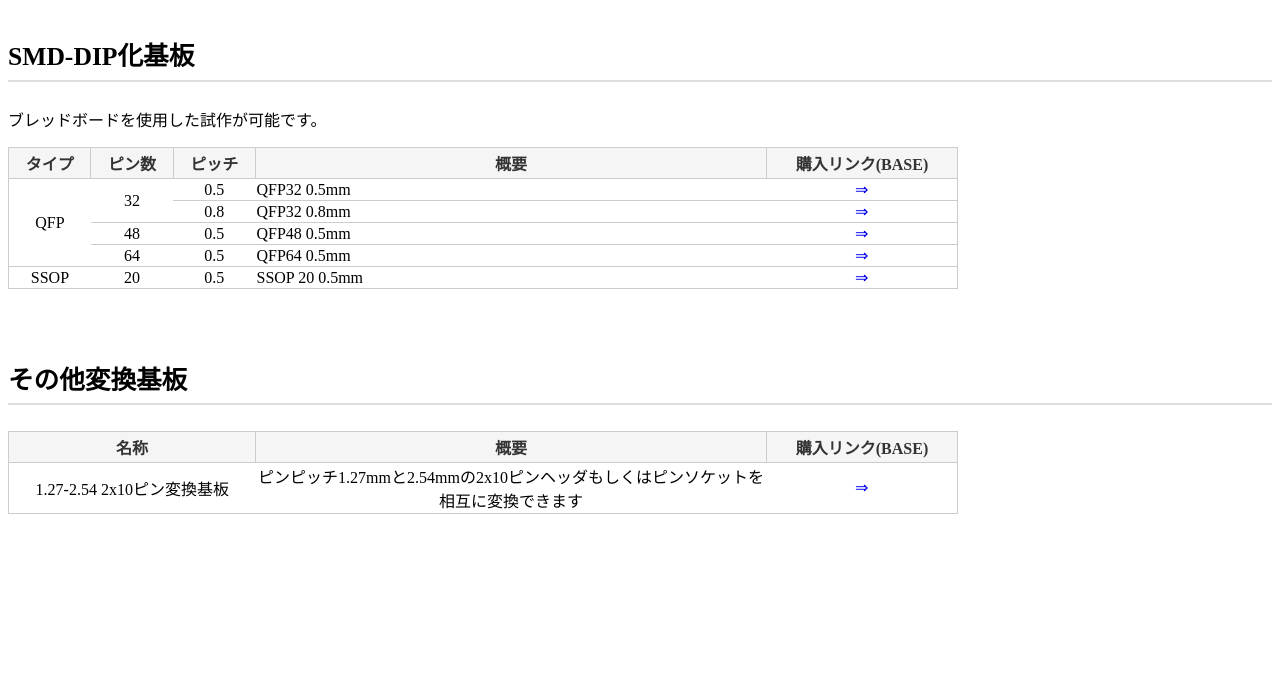
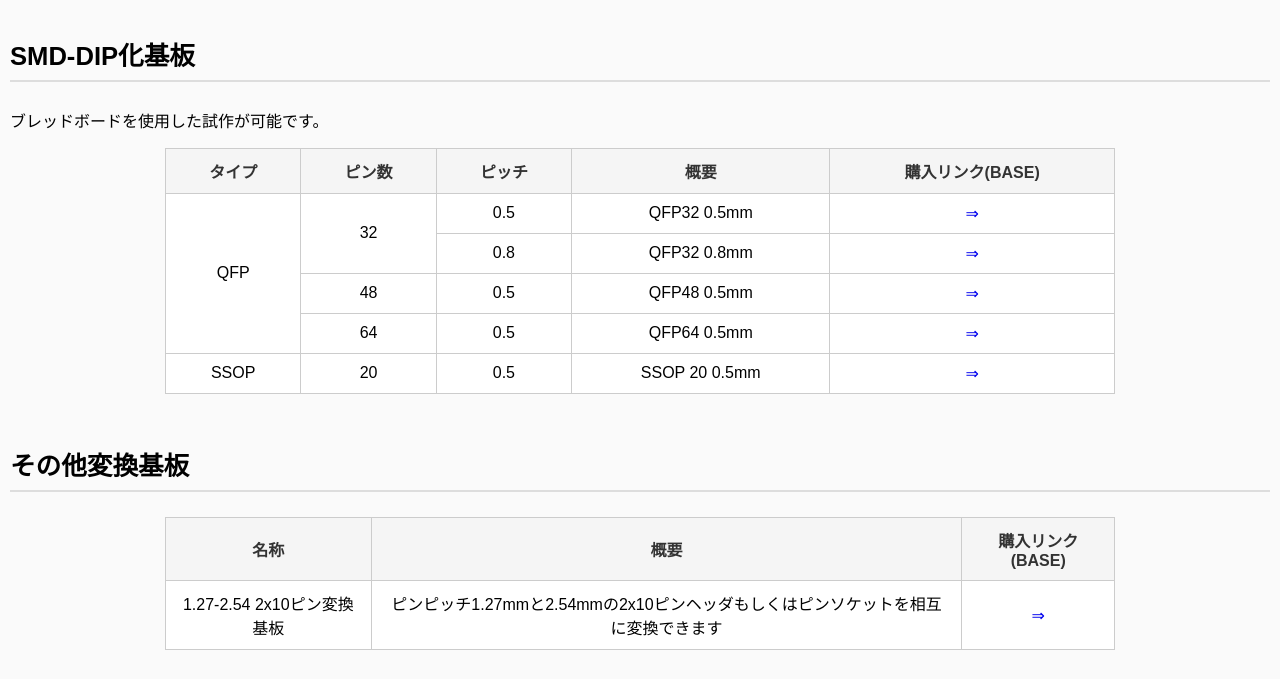
Before and after one commit to tech-para/store, a plain HTML site: page index.html in a window 1280 px wide. Shown: the part 121-800 px from the top of the page. Drawn offline with Linux system fonts and the light colour scheme.

Commit message:
Update index.html

```diff
--- a/index.html
+++ b/index.html
@@ -1,55 +1,111 @@
 <html>
+
 <head>
     <title>テクパラ | ニッチなサポート商品の提供</title>
+    <meta name="viewport" content="width=device-width, initial-scale=1">
+
     <style>
-    tr{
-        border: 1px solid #ccc;
+        body {
+            margin: 0;
+            padding: 0 10px;
+            font-family: sans-serif;
+            background: #fafafa;
         }
-table{
-    border: 1px solid #ccc;
-    border-collapse: collapse;
-    width: 950px;
-    background:#fff;
+
+        header {
             text-align: center;
+            margin: 10px 0;
         }
-table.product-list th,
-table.producdt-list td{
-    border: 1px solid #ccc;
-    padding: 10px 25px;
+
+        .site-logo {
+            max-width: 200px;
+            height: auto;
         }
-table.product-list th{
-    background: #f5f5f5;
-    font-weight:bold;
-    color: #333;
-    position: sticky;
-    top:0;
-    z-index:1;
-    padding: 3px 5px;
-}
-td.item_column2{
-    text-align: left;
-}
-a{
-    text-decoration: none;
-}
-h2{
-    font-size:1.6rem;
-    font-weight:600;
+
+        h2 {
+            font-size: 1.6rem;
+            font-weight: 600;
             border-bottom: 2px solid #ddd;
             padding-bottom: 0.3em;
-    margin-top:2em;
+            margin-top: 2em;
             margin-bottom: 1em;
         }
 
-.item_column_desc{
-    width:500px;
-}
-.item_column_purchase{
-    width:180px;
+        table {
+            border: 1px solid #ccc;
+            border-collapse: collapse;
+            width: 100%;
+            max-width: 950px;
+            margin: auto;
+            background: #fff;
+            text-align: center;
         }
 
+        table.product-list th,
+        table.product-list td {
+            border: 1px solid #ccc;
+            padding: 10px 15px;
+        }
+
+        table.product-list th {
+            background: #f5f5f5;
+            font-weight: bold;
+            color: #333;
+            position: sticky;
+            top: 0;
+            z-index: 1;
+        }
+
+        td.item_column2 {
+            text-align: left;
+        }
+
+        a {
+            text-decoration: none;
+        }
+
+        /* -------------------------
+           スマホ向けレスポンシブ対応
+        -------------------------- */
+        @media (max-width: 768px) {
+
+            table,
+            thead,
+            tbody,
+            th,
+            td,
+            tr {
+                display: block;
+            }
+
+            table.product-list tr {
+                margin-bottom: 15px;
+                border: 1px solid #ddd;
+                padding: 10px;
+                background: #fff;
+            }
+
+            table.product-list th {
+                display: none;
+            }
+
+            table.product-list td {
+                border: none;
+                text-align: left;
+                padding: 5px 0;
+            }
+
+            table.product-list td::before {
+                content: attr(data-label);
+                font-weight: bold;
+                display: block;
+                margin-bottom: 3px;
+                color: #555;
+            }
+        }
     </style>
 </head>
+
 <body>
     <header>
         <a href="/">
@@ -57,9 +113,13 @@ h2{
         </a>
     </header>
 
+    <p>テクパラは、試作やテストのときに使うかもしれないニッチなサポート商品を提供するオンラインショップです。</p>
+
     <h2>SMD-DIP化基板</h2>
     <p>ブレッドボードを使用した試作が可能です。</p>
+
     <table class="product-list">
+        <thead>
             <tr>
                 <th>タイプ</th>
                 <th>ピン数</th>
@@ -67,54 +127,62 @@ h2{
                 <th class="item_column_desc">概要</th>
                 <th class="item_column_purchase">購入リンク(BASE)</th>
             </tr>
+        </thead>
+        <tbody>
             <tr>
-        <td rowspan="4">QFP</td>
-        <td rowspan="2">32</td>
-        <td>0.5</td>
-        <td style="text-align: left;">QFP32 0.5mm</td>
-        <td><a href="https://techpara.theshop.jp/items/96621403">⇒</a></td>
+                <td data-label="タイプ" rowspan="4">QFP</td>
+                <td data-label="ピン数" rowspan="2">32</td>
+                <td data-label="ピッチ">0.5</td>
+                <td data-label="概要">QFP32 0.5mm</td>
+                <td data-label="購入"><a href="https://techpara.theshop.jp/items/96621403">⇒</a></td>
             </tr>
             <tr>
-        <td>0.8</td>
-        <td style="text-align: left;">QFP32 0.8mm</td>
-        <td><a href="https://techpara.theshop.jp/items/106850159">⇒</a></td>
+                <td data-label="ピッチ">0.8</td>
+                <td data-label="概要">QFP32 0.8mm</td>
+                <td data-label="購入"><a href="https://techpara.theshop.jp/items/106850159">⇒</a></td>
             </tr>
             <tr>
-        <td>48</td>
-        <td>0.5</td>
-        <td style="text-align: left;">QFP48 0.5mm</td>
-        <td><a href="https://techpara.theshop.jp/items/96621378">⇒</a></td>
+                <td data-label="ピン数">48</td>
+                <td data-label="ピッチ">0.5</td>
+                <td data-label="概要">QFP48 0.5mm</td>
+                <td data-label="購入"><a href="https://techpara.theshop.jp/items/96621378">⇒</a></td>
             </tr>
             <tr>
-        <td>64</td>
-        <td>0.5</td>
-        <td style="text-align: left;">QFP64 0.5mm</td>
-        <td><a href="https://techpara.theshop.jp/items/76130035">⇒</a></td>
-    </tr>
-    <tr>
-        <td>SSOP</td>
-        <td>20</td>
-        <td>0.5</td>
-        <td style="text-align: left;">SSOP 20 0.5mm</td>
-        <td><a href="https://techpara.theshop.jp/items/96621425">⇒</a></td>
+                <td data-label="ピン数">64</td>
+                <td data-label="ピッチ">0.5</td>
+                <td data-label="概要">QFP64 0.5mm</td>
+                <td data-label="購入"><a href="https://techpara.theshop.jp/items/76130035">⇒</a></td>
             </tr>
 
+            <tr>
+                <td data-label="タイプ">SSOP</td>
+                <td data-label="ピン数">20</td>
+                <td data-label="ピッチ">0.5</td>
+                <td data-label="概要">SSOP 20 0.5mm</td>
+                <td data-label="購入"><a href="https://techpara.theshop.jp/items/96621425">⇒</a></td>
+            </tr>
+        </tbody>
     </table>
-<br>
+
     <h2>その他変換基板</h2>
+
     <table class="product-list">
+        <thead>
             <tr>
                 <th>名称</th>
                 <th class="item_column_desc">概要</th>
                 <th class="item_column_purchase">購入リンク(BASE)</th>
             </tr>
+        </thead>
+        <tbody>
             <tr>
-        <td>1.27-2.54 2x10ピン変換基板</td>
-        <td>ピンピッチ1.27mmと2.54mmの2x10ピンヘッダもしくはピンソケットを相互に変換できます</td>
-        <td><a href="https://techpara.theshop.jp/items/106850392">⇒</a></td>
+                <td data-label="名称">1.27-2.54 2x10ピン変換基板</td>
+                <td data-label="概要">ピンピッチ1.27mmと2.54mmの2x10ピンヘッダもしくはピンソケットを相互に変換できます</td>
+                <td data-label="購入"><a href="https://techpara.theshop.jp/items/106850392">⇒</a></td>
             </tr>
+        </tbody>
     </table>
 
+</body>
 
-</body>
 </html>
```
Lines whose indentation alone changed are shown as unchanged.
